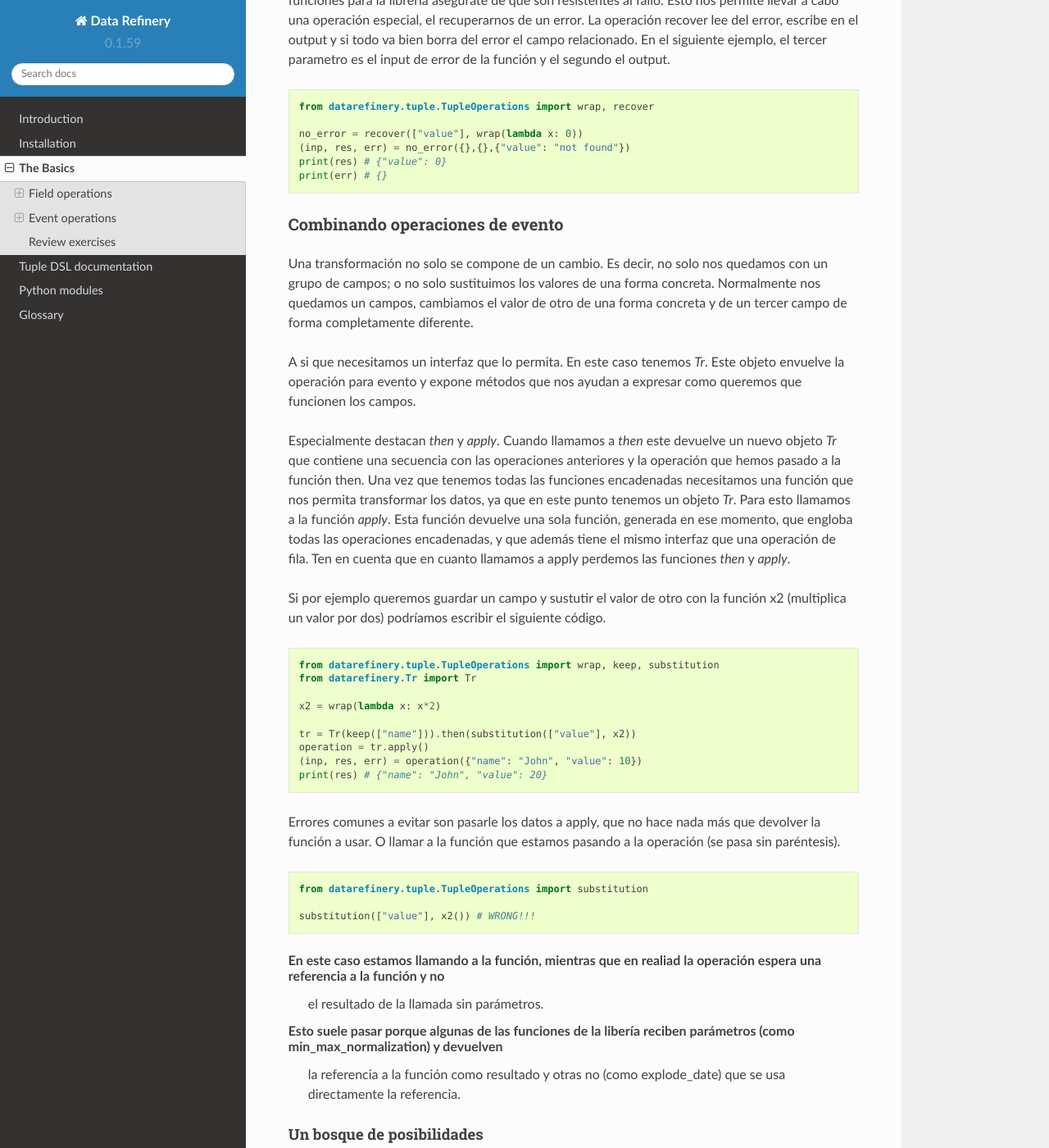
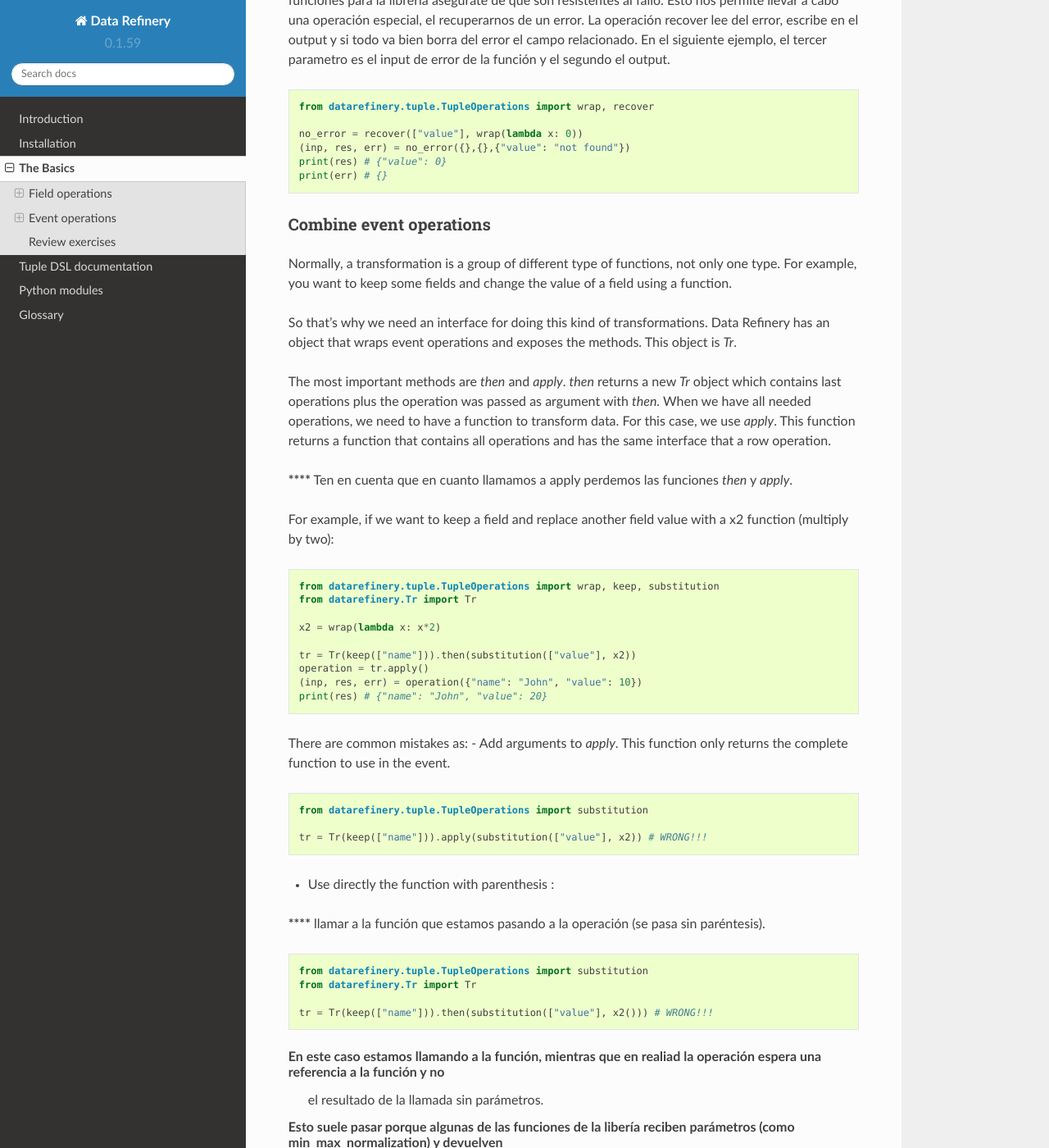
Before and after one commit to BBVA/data-refinery, a Sphinx documentation site: the page built from docs/source/thebasics.rst, in a window 1280 px wide and 1400 px high, scrolled down 10927 px. Shown: the whole window at 82% size. Built offline with Sphinx 7.4.7 and the Read the Docs theme 2.0.0, drawn with Linux system fonts in a browser that asks for light colours; some of the changed text lies outside the part shown.

Commit message:
fix some typos and add new translation

```diff
--- a/docs/source/glossary.rst
+++ b/docs/source/glossary.rst
@@ -8,3 +8,5 @@
 **Row**: Minimal unit of transformation at ETL.
 
 **DSL**: Domain Specific Language
+
+**Event**: Operations over a tuple or row.
--- a/docs/source/thebasics.rst
+++ b/docs/source/thebasics.rst
@@ -403,17 +403,17 @@
 
 Field functions has no affect on the row, so we need Event functions; maybe we need to change the value of a field; or
 maybe create a new field.
-Field functions has different interface. They recieves the input, the accumulated output until this point and the error.
+Field functions has different interface. They receives the input, the accumulated output until this point and the error.
 Every Field function also returns the same, because of this we can compose all functions together in one bigger function.
 
 The Field function has total control over the transformation step, and can affect to the full row, even fields already
-changed by other field functions. Because of this responsability it's better using the supplied functions, but you can
+changed by other field functions. Because of this responsibility it's better using the supplied functions, but you can
 build your own.
 
-List of funcitons
+List of functions
 ~~~~~~~~~~~~~~~~~
 
-Keep fileds
+keep - Keep files
 ...........
 
 Keep is the simplest operation, no need of any field function. In essence take the value of a field from the input and
@@ -429,7 +429,7 @@
 
 If you need keep several similar fields you can use keep_regexp.
 
-Value Substitution
+substitution - Value Substitution
 ..................
 
 The next operation change the value of a field with the supplied field function. This function will not change the
@@ -443,11 +443,11 @@
     (inp, res, err) = operation({"greet": "hello", "who": "world"}, {}, {})
     print(res) # {"greet": 5}
 
-Append new fields
+append - Append new fields
 .................
 
 Usually we need add new field or change the name of the field. We can use append to do this, but it expects a
-field function that return a python diccionary, where every key will be a new field. By exmaple, given a len_cap function that
+field function that return a python dictionary, where every key will be a new field. By example, given a len_cap function that
 will return the len of a string and the first letter in uppercase:
 
 .. code-block:: python
@@ -461,7 +461,7 @@
 Notice that the field "greet" it's not in the output. Append only add the result of the function, and the function has no
 "greet" in their output.
 
-Fusion - several fields one output
+fusion - several fields one output
 ..................................
 
 We already define functions to change the values and add more than one field to the output. But also we can create one
@@ -501,7 +501,7 @@
     (inp, res, err) = val_eur_op({"currency": "USD", "value": 1})
     print(res) # {"val_eur": 0.8459}
 
-Fusion_append - Multiple values in, multiple values out
+fusion_append - Multiple values in, multiple values out
 .......................................................
 
 In fact it's the same that a fusion, but expect that the field function returns a python dict, in the same way than
@@ -522,7 +522,7 @@
     (inp, res, err) = val_eur_op({"currency": "USD", "value": 1})
     print(res) # {"EUR": 0.8459, "USD": 1}
 
-Filter_tuple - Discard irrelevant
+filter_tuple - Discard irrelevant
 .................................
 
 When we don't need all data, the best approach it's discard as soon as possible the rows that we don't need.
@@ -577,26 +577,22 @@
     print(res) # {"value": 0}
     print(err) # {}
 
-Combinando operaciones de evento
-~~~~~~~~~~~~~~~~~~~~~~~~~~~~~~~~
+Combine event operations
+~~~~~~~~~~~~~~~~~~~~~~~~
+Normally, a transformation is a group of different type of functions, not only one type. For example, you want to keep
+some fields and change the value of a field using a function.
 
-Una transformación no solo se compone de un cambio. Es decir, no solo nos quedamos con un grupo de campos; o no solo
-sustituimos los valores de una forma concreta. Normalmente nos quedamos un campos, cambiamos el valor de otro de una
-forma concreta y de un tercer campo de forma completamente diferente.
+So that's why we need an interface for doing this kind of transformations. Data Refinery has an object that wraps event
+operations and exposes the methods. This object is *Tr*.
 
-A si que necesitamos un interfaz que lo permita. En este caso tenemos *Tr*. Este objeto envuelve la operación para
-evento y expone métodos que nos ayudan a expresar como queremos que funcionen los campos.
+The most important methods are *then* and *apply*. *then* returns a new *Tr* object which contains last operations plus
+the operation was passed as argument with *then*.
+When we have all needed operations, we need to have a function to transform data. For this case, we use *apply*.
+This function returns a function that contains all operations and has the same interface that a row operation.
 
-Especialmente destacan *then* y *apply*. Cuando llamamos a *then* este devuelve un nuevo objeto *Tr* que contiene una
-secuencia con las operaciones anteriores y la operación que hemos pasado a la función then.
-Una vez que tenemos todas las funciones encadenadas necesitamos una función que nos permita transformar los datos,
-ya que en este punto tenemos un objeto *Tr*. Para esto llamamos a la función *apply*. Esta función devuelve una sola
-función, generada en ese momento, que engloba todas las operaciones encadenadas, y que además tiene el mismo interfaz
-que una operación de fila.
-Ten en cuenta que en cuanto llamamos a apply perdemos las funciones *then* y *apply*.
+******** Ten en cuenta que en cuanto llamamos a apply perdemos las funciones *then* y *apply*.
 
-Si por ejemplo queremos guardar un campo y sustutir el valor de otro con la función x2 (multiplica un valor por dos)
-podríamos escribir el siguiente código.
+For example, if we want to keep a field and replace another field value with a x2 function (multiply by two):
 
 .. code-block:: python
 
@@ -610,14 +606,26 @@
     (inp, res, err) = operation({"name": "John", "value": 10})
     print(res) # {"name": "John", "value": 20}
 
-Errores comunes a evitar son pasarle los datos a apply, que no hace nada más que devolver la función a usar. O llamar
-a la función que estamos pasando a la operación (se pasa sin paréntesis).
+There are common mistakes as:
+- Add arguments to *apply*. This function only returns the complete function to use in the event.
 
 .. code-block:: python
 
     from datarefinery.tuple.TupleOperations import substitution
 
-    substitution(["value"], x2()) # WRONG!!!
+    tr = Tr(keep(["name"])).apply(substitution(["value"], x2)) # WRONG!!!
+
+- Use directly the function with parenthesis :
+******** llamar a la función que estamos pasando a la operación (se pasa sin paréntesis).
+
+.. code-block:: python
+
+    from datarefinery.tuple.TupleOperations import substitution
+    from datarefinery.Tr import Tr
+
+    tr = Tr(keep(["name"])).then(substitution(["value"], x2())) # WRONG!!!
+
+
 
 En este caso estamos llamando a la función, mientras que en realiad la operación espera una referencia a la función y no
  el resultado de la llamada sin parámetros.
```
Also changed, not shown: other parts of docs/source/thebasics.rst (+7 -7 lines).
